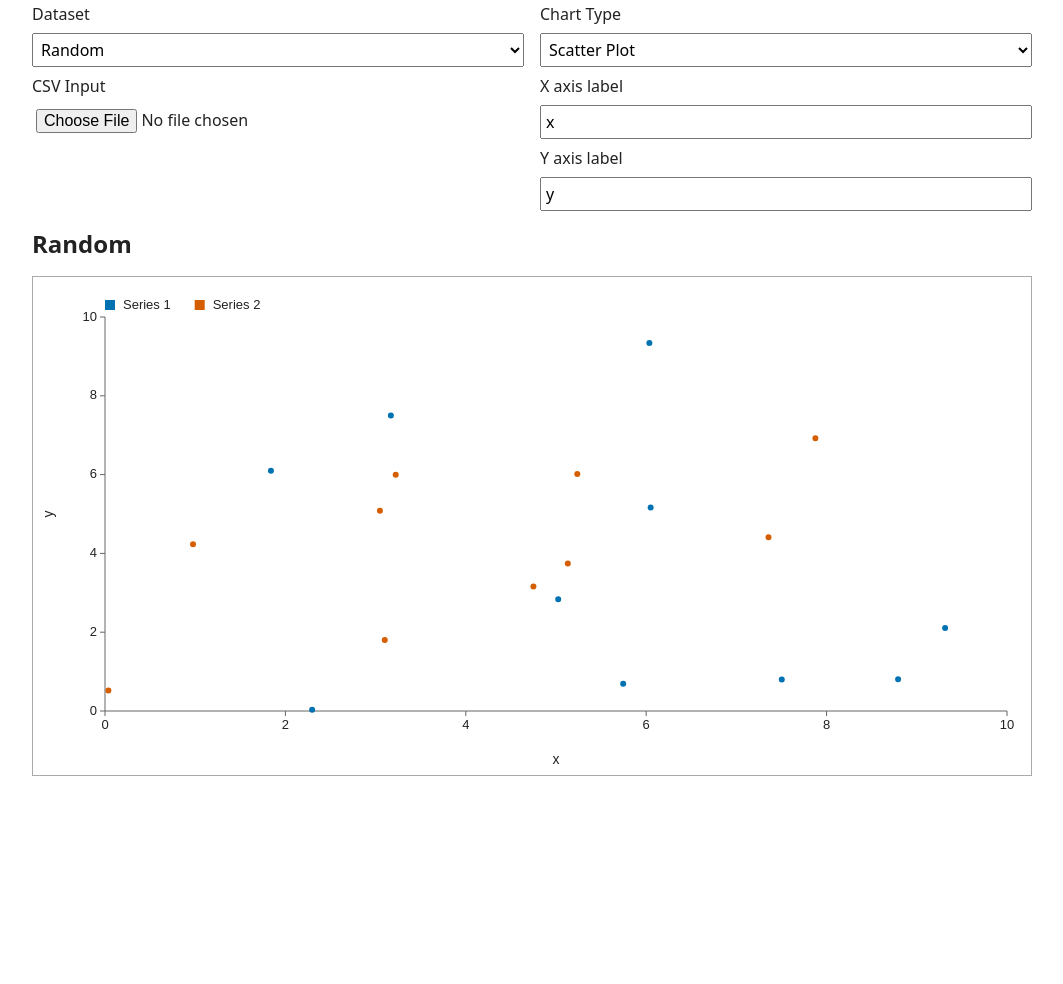
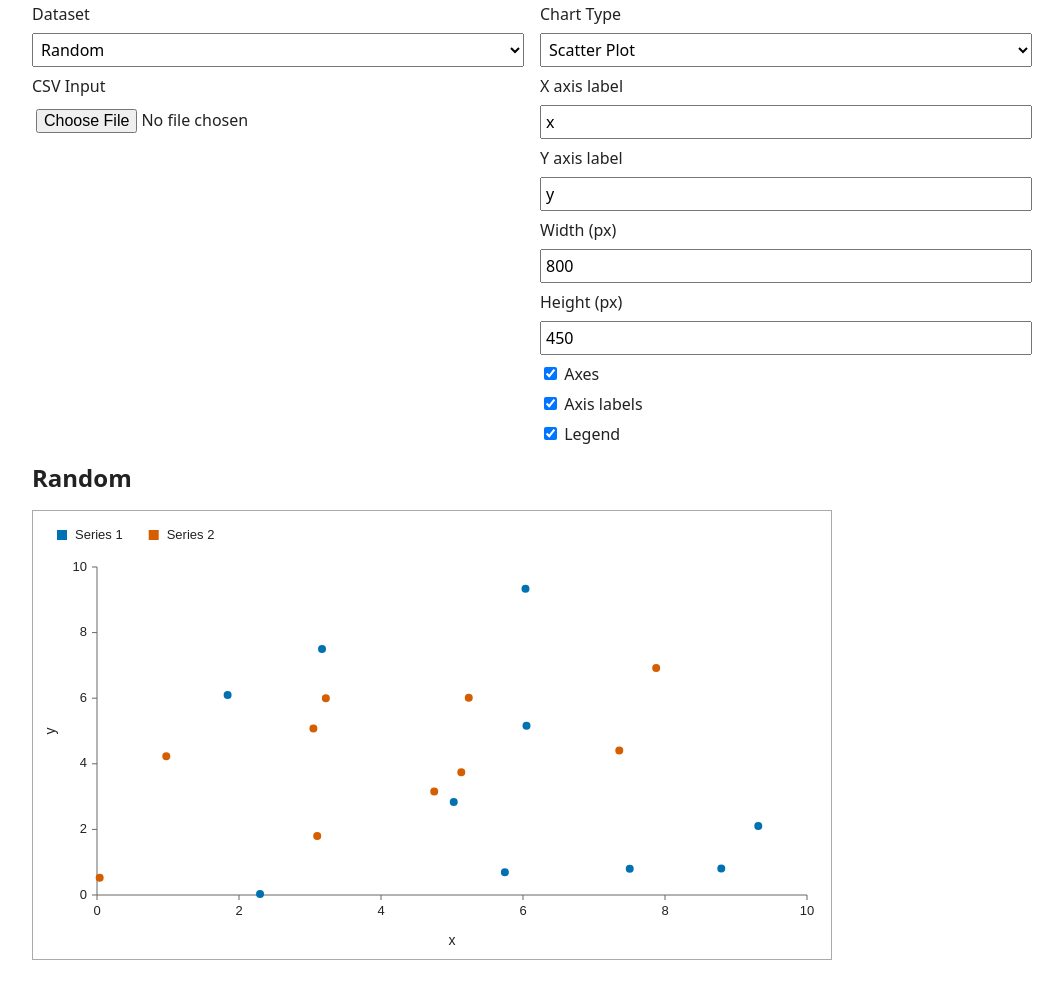
Before and after one commit to CSE210-Team-404-Not-Found/warmup-charts, a website with bundled scripts: page index.html in a window 1280 px wide. Shown: the part 131-1115 px from the top of the page, without its empty margins (108-1171 px from the left). Before the commit the page ends 931 px from the top, so only its background shows below. Built offline with nearby package versions, Linux system fonts and the light colour scheme.

Commit message:
Add chart size and display options, match prototype styles

```diff
--- a/demo/main.js
+++ b/demo/main.js
@@ -13,17 +13,21 @@ const input = document.getElementById("csv-input");
 const chartType = document.getElementById("chart-type");
 const xLabel = document.getElementById("x-axis");
 const yLabel = document.getElementById("y-axis");
+const chartWidth = document.getElementById("chart-width");
+const chartHeight = document.getElementById("chart-height");
 const datasetName = document.getElementById("dataset-name");
 const message = document.getElementById("message");
 
 const chart = new Chart(document.getElementById("chart"), {
+    width: chartWidth.valueAsNumber,
+    height: chartHeight.valueAsNumber,
     showLine: chartType.value === "line",
     xLabel: xLabel.value,
     yLabel: yLabel.value,
 });
 
-// Okabe-Ito palette (colorblind-safe).
-const COLORS = ["#0072b2", "#d55e00", "#009e73", "#cc79a7", "#e69f00", "#56b4e9"];
+// From the prototype; the first four are Okabe-Ito (colorblind-safe).
+const COLORS = ["#0072b2", "#d55e00", "#009e73", "#cc79a7", "#8c564b", "#6a51a3"];
 
 /** Pick a color for each series. */
 function colorsFor(series) {
@@ -106,3 +110,25 @@ for (const control of [xLabel, yLabel]) {
         chart.setOptions({ xLabel: xLabel.value, yLabel: yLabel.value });
     });
 }
+
+const toggles = {
+    showAxes: document.getElementById("show-axes"),
+    showAxisLabels: document.getElementById("show-axis-labels"),
+    showLegend: document.getElementById("show-legend"),
+};
+for (const [option, checkbox] of Object.entries(toggles)) {
+    checkbox.addEventListener("change", () => {
+        chart.setOptions({ [option]: checkbox.checked });
+    });
+}
+
+for (const control of [chartWidth, chartHeight]) {
+    control.addEventListener("change", () => {
+        if (chartWidth.checkValidity() && chartHeight.checkValidity()) {
+            chart.setOptions({
+                width: chartWidth.valueAsNumber,
+                height: chartHeight.valueAsNumber,
+            });
+        }
+    });
+}
--- a/index.html
+++ b/index.html
@@ -38,10 +38,19 @@
             <input type="text" id="x-axis" value="x">
             <label for="y-axis">Y axis label</label>
             <input type="text" id="y-axis" value="y">
+            <label for="chart-width">Width (px)</label>
+            <input type="number" id="chart-width" min="1" value="800">
+            <label for="chart-height">Height (px)</label>
+            <input type="number" id="chart-height" min="1" value="450">
+            <label><input type="checkbox" id="show-axes" checked> Axes</label>
+            <label><input type="checkbox" id="show-axis-labels" checked> Axis labels</label>
+            <label><input type="checkbox" id="show-legend" checked> Legend</label>
         </section>
         <h2 id="dataset-name"></h2>
         <p id="message" role="alert" hidden></p>
-        <canvas id="chart"></canvas>
+        <div id="chart-scroll">
+            <canvas id="chart"></canvas>
+        </div>
     </main>
     <script type="module" src="demo/main.js"></script>
 </body>
--- a/src/chart.js
+++ b/src/chart.js
@@ -13,12 +13,25 @@ const FONT = "13px sans-serif";
 const LABEL_FONT = "14px sans-serif";
 const TEXT_COLOR = "#222";
 const AXIS_COLOR = "#666";
+const BACKGROUND = "#fff";
 
-const MARGIN = { left: 72, right: 24, top: 16, bottom: 64 };
+const EDGE = 4;
+const TICK_SPACE = { left: 40, bottom: 24, right: 24, top: 16 };
+const TITLE_SPACE = { left: 20, bottom: 36 };
+const TICK_LABEL_GAP = 10;
+const X_TITLE_OFFSET = 46;
+const Y_TITLE_X = 18;
+const LEGEND_INSET = 24;
+const LEGEND_GAP = 20;
+
+const TITLES_MIN = { width: 240, height: 200 };
+const LEGEND_MIN = { width: 160, height: 120 };
+const TICKS_MIN = { width: 120, height: 100 };
 const LEGEND_ROW = 24;
 const LEGEND_SWATCH = 10;
-const POINT_RADIUS = 3;
+const POINT_RADIUS = 4;
 const TICK_COUNT = 5;
+const TICK_GAP = { x: 50, y: 30 };
 
 export class Chart {
     #canvas;
@@ -30,9 +43,14 @@ export class Chart {
     #frame = 0;
 
     /**
-     * @param {HTMLCanvasElement} canvas  The canvas this chart draws on. Sized by CSS.
+     * @param {HTMLCanvasElement} canvas  The canvas this chart draws on.
      * @param {Object} [options]
+     * @param {number} [options.width]  Width in CSS pixels (default 800).
+     * @param {number} [options.height]  Height in CSS pixels (default 450).
      * @param {boolean} [options.showLine]  Connect points with lines.
+     * @param {boolean} [options.showAxes]  Axis lines and ticks (default true).
+     * @param {boolean} [options.showAxisLabels]  Axis labels (default true).
+     * @param {boolean} [options.showLegend]  Legend (default true).
      * @param {[number, number]} [options.xRange]  Fixed x axis start and end
      *     (default: fit the data).
      * @param {[number, number]} [options.yRange]  Fixed y axis start and end
@@ -45,11 +63,15 @@ export class Chart {
             throw new TypeError("Chart needs a <canvas> element");
         }
 
+        checkSize(options);
         this.#canvas = canvas;
         this.#ctx = canvas.getContext("2d");
         this.#options = {
-            showLine: false, xRange: null, yRange: null, xLabel: "", yLabel: "", ...options,
+            width: 800, height: 450, showLine: false,
+            showAxes: true, showAxisLabels: true, showLegend: true,
+            xRange: null, yRange: null, xLabel: "", yLabel: "", ...options,
         };
+        this.#applySize();
 
         // Fires once immediately, which gives the first draw.
         this.#observer = new ResizeObserver(() => this.#resize());
@@ -95,7 +117,9 @@ export class Chart {
 
     /** Merge new options in and redraw. */
     setOptions(options) {
+        checkSize(options);
         this.#options = { ...this.#options, ...options };
+        this.#applySize();
         this.requestDraw();
     }
 
@@ -122,10 +146,12 @@ export class Chart {
         const ratio = this.#canvas.width / width;
         ctx.setTransform(ratio, 0, 0, ratio, 0, 0);
         ctx.clearRect(0, 0, width, height);
+        ctx.fillStyle = BACKGROUND;
+        ctx.fillRect(0, 0, width, height);
 
-        const legend = this.#layoutLegend(width);
-        const transform = this.#makeTransform(width, height, legend.height);
-        this.#drawAxes(transform);
+        const layout = this.#layout(width, height);
+        const transform = this.#makeTransform(width, height, layout);
+        this.#drawAxes(transform, layout);
 
         const pad = POINT_RADIUS + 1;
         ctx.save();
@@ -136,7 +162,12 @@ export class Chart {
         this.#series.forEach((s, i) => this.#drawSeries(transform, s, this.#colors[i]));
         ctx.restore();
 
-        this.#drawLegend(legend);
+        if (layout.legend) {
+            this.#drawLegend(layout.legend);
+        }
+        if (this.#series.every((s) => !s.points.length)) {
+            this.#drawNoData(transform);
+        }
     }
 
     /** Stop observing the canvas and cancel any pending draw. */
@@ -155,24 +186,44 @@ export class Chart {
         canvas.width = Math.round(width * ratio);
         canvas.height = Math.round(height * ratio);
 
-        // Keep an attribute-sized canvas from growing with the bitmap.
-        if (canvas.clientWidth !== width) {
-            canvas.style.width = `${width}px`;
-        }
-        if (canvas.clientHeight !== height) {
-            canvas.style.height = `${height}px`;
-        }
-
         // Resizing clears the canvas, so draw now.
         this.draw();
     }
 
+    /** Set the canvas's displayed size from options.width / height. */
+    #applySize() {
+        this.#canvas.style.width = `${this.#options.width}px`;
+        this.#canvas.style.height = `${this.#options.height}px`;
+    }
+
+    /** Margins, and which of the titles, legend and ticks are on and fit at this size. */
+    #layout(width, height) {
+        const { showAxes, showAxisLabels, showLegend } = this.#options;
+        const fits = (min) => width >= min.width && height >= min.height;
+        const ticks = showAxes && fits(TICKS_MIN);
+        const titles = showAxisLabels && fits(TITLES_MIN);
+        const edge = Math.min(EDGE, Math.floor(Math.min(width, height) / 3));
+        const margin = {
+            left: edge + (ticks ? TICK_SPACE.left : 0) + (titles ? TITLE_SPACE.left : 0),
+            right: ticks ? TICK_SPACE.right : edge,
+            top: ticks ? TICK_SPACE.top : edge,
+            bottom: edge + (ticks ? TICK_SPACE.bottom : 0) + (titles ? TITLE_SPACE.bottom : 0),
+        };
+
+        let legend = showLegend && fits(LEGEND_MIN) ? this.#layoutLegend(width) : null;
+        if (legend && (!legend.entries.length
+            || legend.bottom + LEGEND_GAP - margin.top > height / 4)) {
+            legend = null;
+        }
+        return { edge, margin, ticks, titles, legend };
+    }
+
     /** Data-to-pixel transform, using options.xRange / yRange. */
-    #makeTransform(width, height, legendHeight) {
-        const left = MARGIN.left;
-        const right = width - MARGIN.right;
-        const top = MARGIN.top + legendHeight;
-        const bottom = height - MARGIN.bottom;
+    #makeTransform(width, height, { margin, legend }) {
+        const left = margin.left;
+        const right = width - margin.right;
+        const top = legend ? legend.bottom + LEGEND_GAP : margin.top;
+        const bottom = height - margin.bottom;
         const xRange = this.#options.xRange ?? fitRange(this.#series, "xs");
         const yRange = this.#options.yRange ?? fitRange(this.#series, "ys");
         const [x0, x1] = xRange;
@@ -187,7 +238,17 @@ export class Chart {
     }
 
     /** Axes and axis labels. */
-    #drawAxes(transform) {
+    #drawAxes(transform, layout) {
+        if (layout.ticks) {
+            this.#drawTicks(transform);
+        }
+        if (layout.titles) {
+            this.#drawTitles(transform);
+        }
+    }
+
+    /** Axis lines, ticks and tick labels. */
+    #drawTicks(transform) {
         const ctx = this.#ctx;
         const { left, right, top, bottom } = transform;
 
@@ -203,40 +264,47 @@ export class Chart {
         ctx.fillStyle = TEXT_COLOR;
         ctx.textAlign = "center";
         ctx.textBaseline = "top";
-        for (const tick of ticks(transform.xRange)) {
+        for (const tick of ticks(transform.xRange, tickCount(right - left, TICK_GAP.x))) {
             const px = transform.toPx(tick);
             ctx.beginPath();
             ctx.moveTo(px, bottom);
             ctx.lineTo(px, bottom + 5);
             ctx.stroke();
-            ctx.fillText(formatTick(tick), px, bottom + 8);
+            ctx.fillText(formatTick(tick), px, bottom + TICK_LABEL_GAP);
         }
 
         ctx.textAlign = "right";
         ctx.textBaseline = "middle";
-        for (const tick of ticks(transform.yRange)) {
+        for (const tick of ticks(transform.yRange, tickCount(bottom - top, TICK_GAP.y))) {
             const py = transform.toPy(tick);
             ctx.beginPath();
             ctx.moveTo(left - 5, py);
             ctx.lineTo(left, py);
             ctx.stroke();
-            ctx.fillText(formatTick(tick), left - 8, py, MARGIN.left - 30);
+            ctx.fillText(formatTick(tick), left - TICK_LABEL_GAP, py,
+                TICK_SPACE.left - TICK_LABEL_GAP);
         }
+    }
 
+    /** Axis labels. */
+    #drawTitles(transform) {
+        const ctx = this.#ctx;
+        const { left, right, top, bottom } = transform;
         const { xLabel, yLabel } = this.#options;
+        ctx.fillStyle = TEXT_COLOR;
         ctx.font = LABEL_FONT;
         ctx.textAlign = "center";
-        ctx.textBaseline = "bottom";
-        ctx.fillText(xLabel, (left + right) / 2, bottom + MARGIN.bottom - 8, right - left);
+        ctx.textBaseline = "middle";
+        ctx.fillText(xLabel, (left + right) / 2, bottom + X_TITLE_OFFSET, right - left);
         ctx.save();
-        ctx.translate(16, (top + bottom) / 2);
+        ctx.translate(Y_TITLE_X, (top + bottom) / 2);
         ctx.rotate(-Math.PI / 2);
         ctx.textBaseline = "middle";
         ctx.fillText(yLabel, 0, 0, bottom - top);
         ctx.restore();
     }
 
-    /** Points, plus lines when options.showLine is set. */
+    /** Points, or lines when options.showLine is set. */
     #drawSeries(transform, series, color) {
         const ctx = this.#ctx;
         const { xs, ys, length } = series.points;
@@ -247,7 +315,8 @@ export class Chart {
         ctx.strokeStyle = color;
         ctx.fillStyle = color;
 
-        if (this.#options.showLine) {
+        // A single point has no line, so it is drawn as a point.
+        if (this.#options.showLine && length > 1) {
             series.points.sort();
             ctx.lineWidth = 2;
             ctx.beginPath();
@@ -256,6 +325,7 @@ export class Chart {
                 ctx.lineTo(transform.toPx(xs[i]), transform.toPy(ys[i]));
             }
             ctx.stroke();
+            return;
         }
 
         ctx.beginPath();
@@ -274,22 +344,21 @@ export class Chart {
         ctx.font = FONT;
 
         const entries = [];
-        const maxTextWidth = width - MARGIN.left - MARGIN.right - LEGEND_SWATCH - 8;
-        let x = MARGIN.left;
-        let y = MARGIN.top + LEGEND_ROW / 2;
+        const maxTextWidth = width - 2 * LEGEND_INSET - LEGEND_SWATCH - 18;
+        let x = LEGEND_INSET;
+        let y = LEGEND_INSET;
         this.#series.forEach((s, i) => {
             const textWidth = Math.min(ctx.measureText(s.name).width, maxTextWidth);
-            const entryWidth = LEGEND_SWATCH + 8 + textWidth + 24;
-            if (x > MARGIN.left && x + entryWidth > width - MARGIN.right) {
-                x = MARGIN.left;
+            const entryWidth = LEGEND_SWATCH + 8 + textWidth + 26;
+            if (x > LEGEND_INSET && x + entryWidth > width - LEGEND_INSET) {
+                x = LEGEND_INSET;
                 y += LEGEND_ROW;
             }
             entries.push({ name: s.name, color: this.#colors[i], x, y, textWidth });
             x += entryWidth;
         });
 
-        const height = entries.length ? y - MARGIN.top + LEGEND_ROW / 2 : 0;
-        return { entries, height };
+        return { entries, bottom: y + LEGEND_ROW / 2 };
     }
 
     /** Legend, using each series' name and color. */
@@ -303,6 +372,27 @@ export class Chart {
             ctx.fillRect(entry.x, entry.y - LEGEND_SWATCH / 2, LEGEND_SWATCH, LEGEND_SWATCH);
             ctx.fillStyle = TEXT_COLOR;
             ctx.fillText(entry.name, entry.x + LEGEND_SWATCH + 8, entry.y, entry.textWidth || 1);
+        }
+    }
+
+    /** "No data", centered in the plot. */
+    #drawNoData(transform) {
+        const ctx = this.#ctx;
+        ctx.font = FONT;
+        ctx.fillStyle = TEXT_COLOR;
+        ctx.textAlign = "center";
+        ctx.textBaseline = "middle";
+        ctx.fillText("No data", (transform.left + transform.right) / 2,
+            (transform.top + transform.bottom) / 2);
+    }
+}
+
+/** Throw if options.width or options.height is set but not a positive size. */
+function checkSize(options) {
+    for (const name of ["width", "height"]) {
+        const value = options[name];
+        if (value !== undefined && !(Number.isFinite(value) && value > 0)) {
+            throw new RangeError(`Chart ${name} must be a positive number of pixels`);
         }
     }
 }
@@ -328,9 +418,14 @@ function fitRange(series, axis) {
     return [Math.floor(min / step) * step, Math.ceil(max / step) * step];
 }
 
+/** Number of ticks for an axis of this length, at most TICK_COUNT. */
+function tickCount(length, gap) {
+    return Math.max(1, Math.min(TICK_COUNT, Math.floor(length / gap)));
+}
+
 /** Tick spacing: 1, 2 or 5 times a power of ten. */
-function tickStep(span) {
-    const raw = span / TICK_COUNT;
+function tickStep(span, count = TICK_COUNT) {
+    const raw = span / count;
     const power = 10 ** Math.floor(Math.log10(raw));
     const scaled = raw / power;
     if (scaled < 1.5) {
@@ -346,14 +441,14 @@ function tickStep(span) {
 }
 
 /** Tick values within a range. */
-function ticks([start, end]) {
+function ticks([start, end], count) {
     const low = Math.min(start, end);
     const high = Math.max(start, end);
     if (!(high > low) || !Number.isFinite(high - low)) {
         return [];
     }
 
-    const step = tickStep(high - low);
+    const step = tickStep(high - low, count);
     const first = Math.ceil(low / step);
     const last = Math.floor(high / step);
     const result = [];
--- a/style.css
+++ b/style.css
@@ -100,11 +100,12 @@ select, input, button {
     background-color: var(--surface-bg);
 }
 
-/* The chart sizes its bitmap to this displayed size. */
+#chart-scroll {
+    overflow-x: auto;
+}
+
 #chart {
     display: block;
-    width: 100%;
-    height: clamp(320px, 50vw, 500px);
     border: var(--chart-border);
     box-sizing: border-box;
     background-color: var(--surface-bg);
```
Also changed, not shown: README.md.
